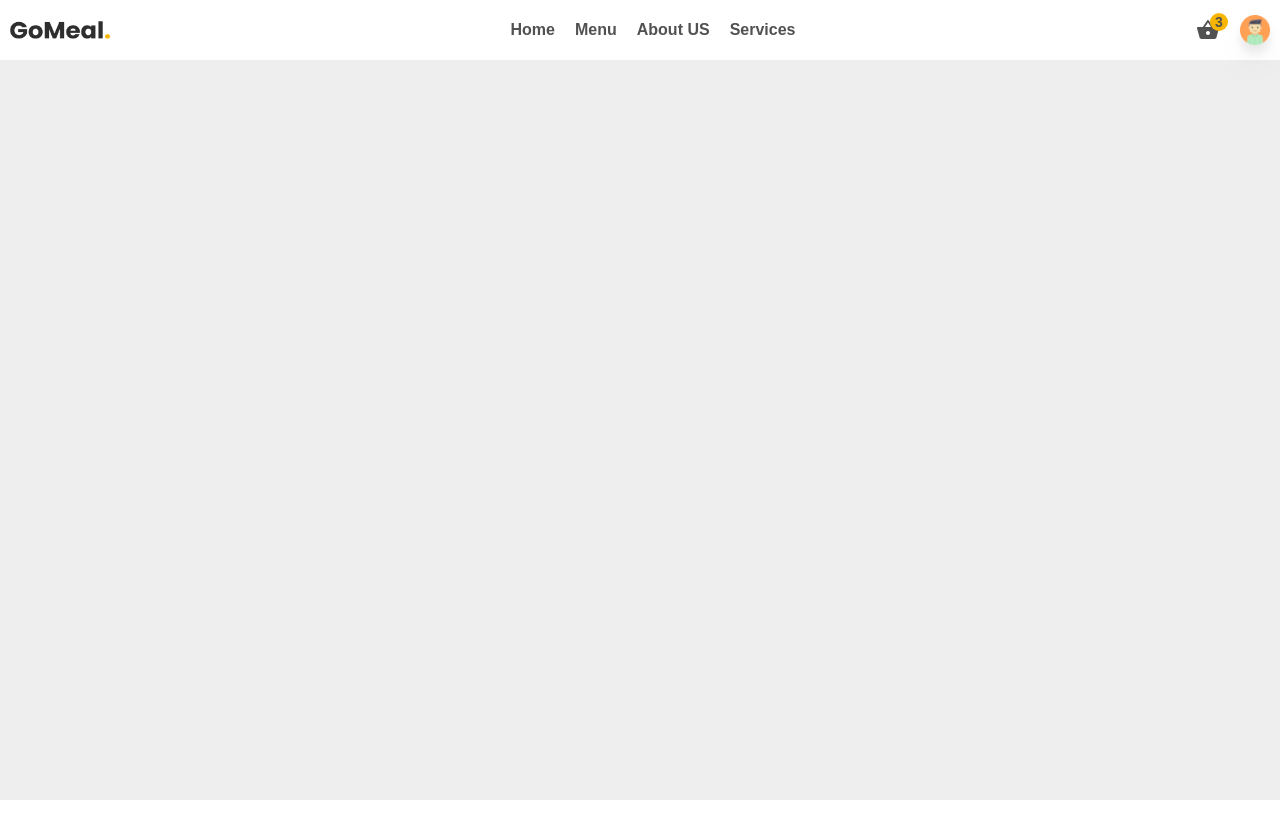
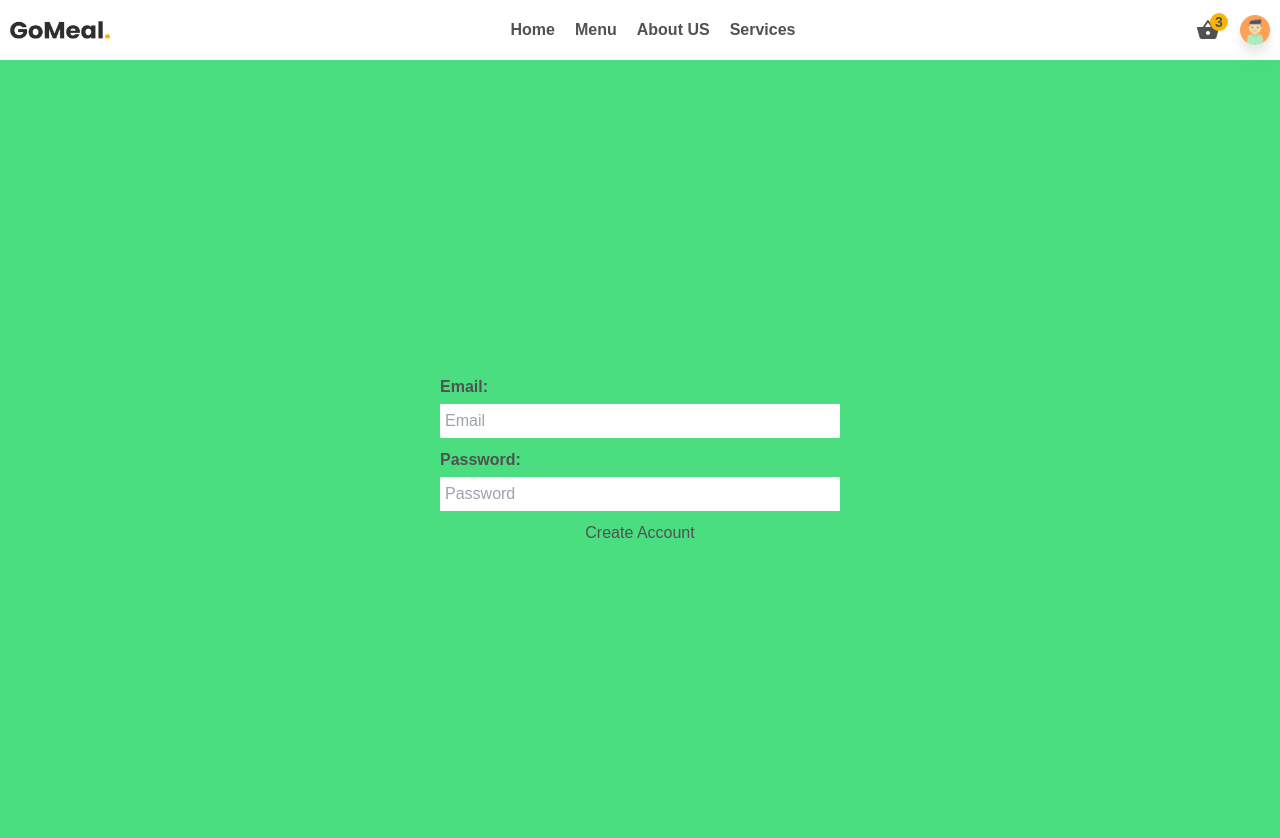
Before and after one commit to mustafa-khaled/Food-Delivery-App, a React (Vite) app: page /login in a window 1280 px wide. Shown: the top 838 px of the page. Before the commit the page ends 800 px from the top, so only its background shows below. Built offline with nearby package versions, Linux system fonts and the light colour scheme; no server answers.

Commit message:
create new account

```diff
--- a/package.json
+++ b/package.json
@@ -10,11 +10,13 @@
     "preview": "vite preview"
   },
   "dependencies": {
+    "@reduxjs/toolkit": "^1.9.7",
     "firebase": "^10.5.0",
     "framer-motion": "^10.16.4",
     "react": "^18.2.0",
     "react-dom": "^18.2.0",
     "react-icons": "^4.11.0",
+    "react-redux": "^8.1.3",
     "react-router-dom": "^6.16.0"
   },
   "devDependencies": {
--- a/src/App.jsx
+++ b/src/App.jsx
@@ -1,17 +1,22 @@
 import { Route, Routes } from "react-router-dom";
 import { Header, MainContainer, CreateContainer } from "./components";
+import { AnimatePresence } from "framer-motion";
+import LoginForm from "./components/LoginForm";
 
 function App() {
   return (
-    <div className="bg-gray flex  h-screen  w-screen flex-col text-textColor">
+    <AnimatePresence>
+      <div className="flex h-screen  w-screen  flex-col bg-gray text-textColor">
         <Header />
         <main className="mt-[60px] bg-red-400">
           <Routes>
             <Route path="/" element={<MainContainer />} />
             <Route path="/createItem" element={<CreateContainer />} />
+            <Route path="/login" element={<LoginForm />} />
           </Routes>
         </main>
       </div>
+    </AnimatePresence>
   );
 }
 
--- a/src/components/Header.jsx
+++ b/src/components/Header.jsx
@@ -1,6 +1,7 @@
-import { NavLink } from "react-router-dom";
+import { Link, NavLink } from "react-router-dom";
 import { headerLinks } from "../data/staticData";
 import { MdShoppingBasket } from "react-icons/md";
+import { motion } from "framer-motion";
 
 import Container from "./Container";
 import logoImage from "../assets/logo.png";
@@ -13,7 +14,9 @@ function Header() {
         {/* Desktop & Tablet */}
         <div className="hidden h-full w-full items-center justify-between gap-8 md:flex">
           {/* Logo  */}
-          <img src={logoImage} alt="LogoImage" className="w-[100px]" />
+          <Link to="/">
+            <img src={logoImage} alt="LogoImage" className="w-[100px]" />
+          </Link>
 
           {/* Links */}
           <ul className=" flex items-center gap-[20px]">
@@ -21,7 +24,7 @@ function Header() {
               return (
                 <li
                   key={l.id}
-                  className="hover:text-yellow  text-base font-bold"
+                  className="text-base  font-bold hover:text-yellow"
                 >
                   <NavLink to={l.to}>{l.title}</NavLink>
                 </li>
@@ -34,17 +37,22 @@ function Header() {
             <div className="relative cursor-pointer">
               <MdShoppingBasket className="text-2xl" />
               <span
-                className="bg-yellow absolute right-[-8px] top-[-5px] flex h-[18px]
-              w-[18px] items-center justify-center rounded-full text-sm font-bold"
+                className="absolute right-[-8px] top-[-5px] flex h-[18px] w-[18px]
+              items-center justify-center rounded-full bg-yellow text-sm font-bold"
               >
                 3
               </span>
             </div>
-            <img
-              src={avatarImage}
-              alt="User Avatar"
-              className="w-[30px] drop-shadow-xl"
-            />
+            {/* User Image  */}
+
+            <div className="relative cursor-pointer">
+              <motion.img
+                whileTap={{ scale: 0.6 }}
+                src={avatarImage}
+                alt="User Avatar"
+                className="w-[30px] drop-shadow-xl"
+              />
+            </div>
           </div>
         </div>
         {/* Mobile */}
--- /dev/null
+++ b/src/components/LoginForm.jsx
@@ -0,0 +1,66 @@
+import { useState } from "react";
+import { useDispatch } from "react-redux";
+import { createUserWithEmailAndPassword } from "firebase/auth";
+import { auth } from "../firebase";
+import { setUser } from "../redux/features/authSlice";
+import { loginFormData } from "../data/staticData";
+import Container from "./Container";
+
+const initialState = {
+  email: "",
+  password: "",
+  error: "",
+};
+
+function LoginForm() {
+  const dispatch = useDispatch();
+  const [values, setValues] = useState(initialState);
+  const { email, password, error } = values;
+
+  const createAccount = async (e) => {
+    e.preventDefault();
+    if (!email.trim() || !password.trim()) return;
+
+    try {
+      const { user } = await createUserWithEmailAndPassword(
+        auth,
+        email,
+        password,
+      );
+      const { uid, email: userEmail } = user;
+      const serializedUser = { uid, email: userEmail };
+      dispatch(setUser(serializedUser));
+    } catch (error) {
+      setValues({ ...values, error: error.message });
+    }
+  };
+
+  const handleChange = (e) => {
+    setValues({ ...values, [e.target.name]: e.target.value });
+  };
+
+  return (
+    <form className="flex h-screen flex-col items-center justify-center gap-[10px] bg-green-400">
+      {loginFormData.map((el) => {
+        return (
+          <div key={el.id} className="flex flex-col items-start gap-[5px] ">
+            <label className="font-bold">{el.title}:</label>
+            <input
+              className="w-[300px] border-transparent p-[5px] outline-none focus:border-yellow md:w-[400px]"
+              type={el?.type}
+              placeholder={el?.title}
+              name={el?.name}
+              value={values[el?.name]}
+              onChange={handleChange}
+            />
+          </div>
+        );
+      })}
+
+      <button onClick={createAccount}>Create Account</button>
+      {error && <p>{error}</p>}
+    </form>
+  );
+}
+
+export default LoginForm;
--- a/src/data/staticData.js
+++ b/src/data/staticData.js
@@ -23,3 +23,18 @@ export const headerLinks = [
     to: "/services",
   },
 ];
+
+export const loginFormData = [
+  {
+    id: 1,
+    title: "Email",
+    name: "email",
+    type: "text",
+  },
+  {
+    id: 2,
+    title: "Password",
+    name: "password",
+    type: "password",
+  },
+];
--- a/src/firebase.js
+++ b/src/firebase.js
@@ -1,9 +1,12 @@
-import { initializeApp } from "firebase/app";
+import { initializeApp, getApps, getApp } from "firebase/app";
+import { getFirestore } from "firebase/firestore";
+import { getStorage } from "firebase/storage";
+import { getAuth } from "firebase/auth";
 
 const firebaseConfig = {
-  databaseURL: import.meta.env.VITE_REACT_APP_FIREBASE_DATABASE_URL,
   apiKey: import.meta.env.VITE_REACT_APP_FIREBASE_API_KEY,
   authDomain: import.meta.env.VITE_REACT_APP_FIREBASE_AUTH_DOMAIN,
+  databaseURL: import.meta.env.VITE_REACT_APP_FIREBASE_DATABASE_URL,
   projectId: import.meta.env.VITE_REACT_APP_FIREBASE_PROJECT_ID,
   storageBucket: import.meta.env.VITE_REACT_APP_FIREBASE_STORAGE_BUCKET,
   messagingSenderId: import.meta.env
@@ -11,4 +14,9 @@ const firebaseConfig = {
   appId: import.meta.env.VITE_REACT_APP_FIREBASE_APP_ID,
 };
 
-const app = initializeApp(firebaseConfig);
+const app = getApps().length > 0 ? getApp() : initializeApp(firebaseConfig);
+const firestore = getFirestore(app);
+const storage = getStorage(app);
+const auth = getAuth(app);
+
+export { app, firestore, storage, auth };
--- a/src/main.jsx
+++ b/src/main.jsx
@@ -2,12 +2,16 @@ import React from "react";
 import ReactDOM from "react-dom/client";
 import App from "./App.jsx";
 import { BrowserRouter as Router } from "react-router-dom";
+import { Provider } from "react-redux";
+import { store } from "./redux/store.js";
 import "./index.css";
 
 ReactDOM.createRoot(document.getElementById("root")).render(
   <React.StrictMode>
-    <Router>
-      <App />
-    </Router>
+    <Provider store={store}>
+      <Router>
+        <App />
+      </Router>
+    </Provider>
   </React.StrictMode>,
 );
--- /dev/null
+++ b/src/redux/features/authSlice.js
@@ -0,0 +1,16 @@
+import { createSlice } from "@reduxjs/toolkit";
+
+const authSlice = createSlice({
+  name: "auth",
+  initialState: {
+    user: null,
+  },
+  reducers: {
+    setUser: (state, action) => {
+      state.user = action.payload;
+    },
+  },
+});
+
+export const { setUser } = authSlice.actions;
+export default authSlice.reducer;
--- /dev/null
+++ b/src/redux/store.js
@@ -0,0 +1,8 @@
+import { configureStore } from "@reduxjs/toolkit";
+import authReducer from "./features/authSlice";
+
+export const store = configureStore({
+  reducer: {
+    auth: authReducer,
+  },
+});
```
Also changed, not shown: 1 other file (tests, documents, lock files or other folders). Lines whose indentation alone changed are shown as unchanged.
